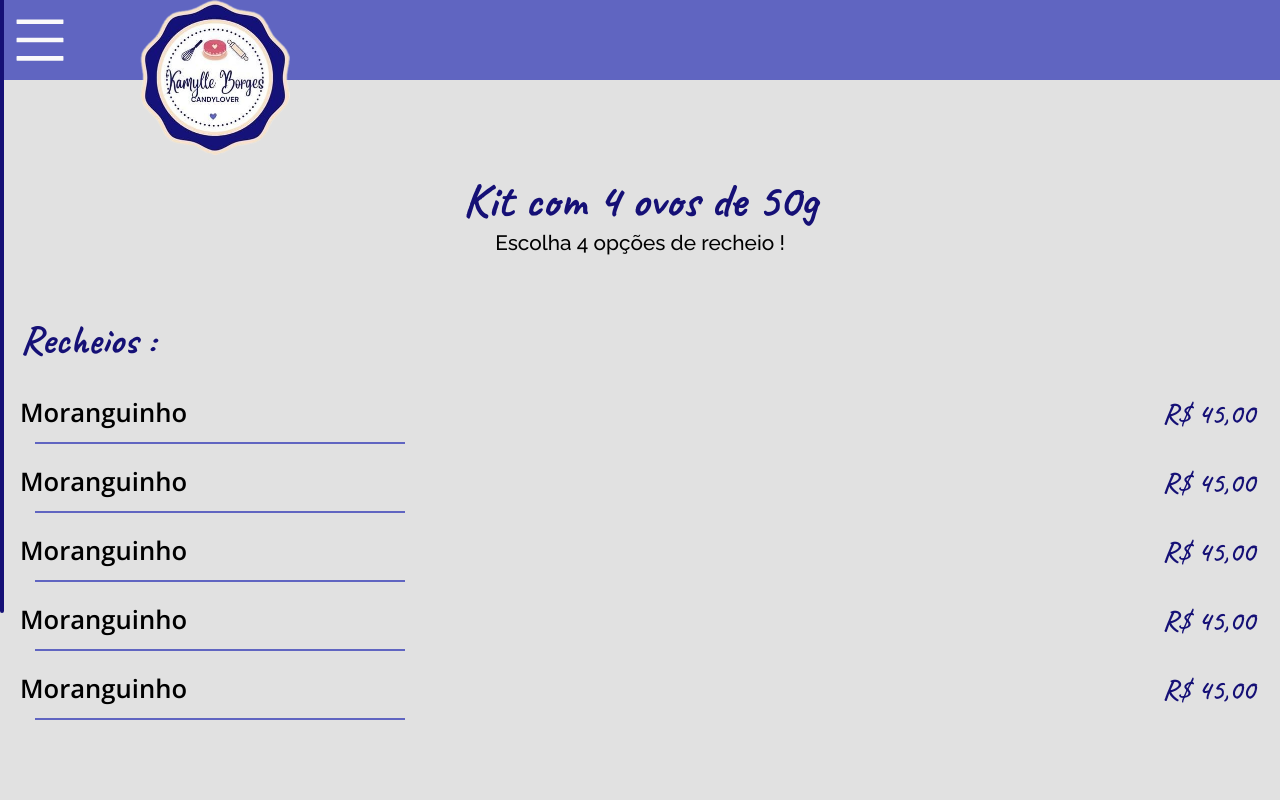
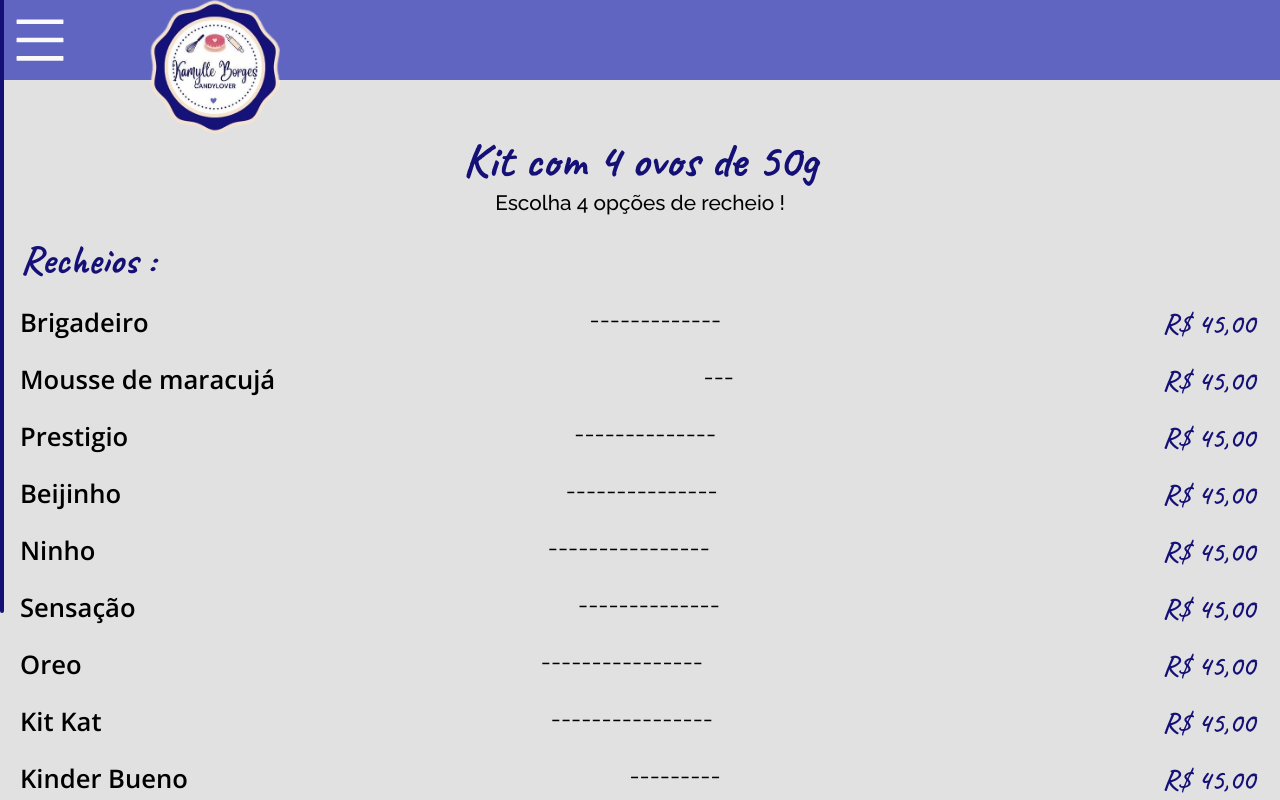
Before and after one commit to kaiqueZpriv1/candylover, a React (Create React App) app: page /kit in a window 1280 px wide. Built offline with nearby package versions, Linux system fonts and the light colour scheme.

Commit message:
Model 1 and kit

```diff
--- a/src/pages/Pascoa/50g/Kit.tsx
+++ b/src/pages/Pascoa/50g/Kit.tsx
@@ -1,15 +1,65 @@
 import React from 'react';
 import Global from '../../../components/Global';
 import { HeaderG } from '../../header global/HeaderG';
-import {
-	Cardapio,
-	CardapioList,
-	HomePages,
-	LineRecheio,
-	TextHomeInicial,
-} from './style';
+import { Cardapio, CardapioList, HomePages, TextHomeInicial } from './style';
 
 export const Kit = () => {
+	const recheio = [
+		{
+			id: 0,
+			recheio: 'Brigadeiro',
+			value: 'R$ 45,00',
+			line: '-------------'
+		},
+		{
+			id: 1,
+			recheio: 'Mousse de maracujá',
+			value: 'R$ 45,00',
+			line: '---'
+		},
+		{
+			id: 2,
+			recheio: 'Prestigio',
+			value: 'R$ 45,00',
+			line: '--------------'
+		},
+		{
+			id: 3,
+			recheio: 'Beijinho',
+			value: 'R$ 45,00',
+			line: '---------------'
+		},
+		{
+			id: 4,
+			recheio: 'Ninho',
+			value: 'R$ 45,00',
+			line: '----------------'
+		},
+		{
+			id: 5,
+			recheio: 'Sensação',
+			value: 'R$ 45,00',
+			line: '--------------'
+		},
+		{
+			id: 6,
+			recheio: 'Oreo',
+			value: 'R$ 45,00',
+			line: '----------------'
+		},
+		{
+			id: 7,
+			recheio: 'Kit Kat',
+			value: 'R$ 45,00',
+			line: '----------------'
+		},
+		{
+			id: 8,
+			recheio: 'Kinder Bueno',
+			value: 'R$ 45,00',
+			line: '---------'
+		},
+	];
 	return (
 		<>
 			<Global />
@@ -23,31 +73,15 @@
 					<Cardapio>
 						<span className='span-inicial'>Recheios :</span>
 						<div className='container-cardapio'>
-							<CardapioList>
-								<h3 className='recheio-text'>Moranguinho</h3>
-								<span className='value-recheio'>R$ 45,00</span>
-							</CardapioList>
-							<LineRecheio />
-							<CardapioList>
-								<h3 className='recheio-text'>Moranguinho</h3>
-								<span className='value-recheio'>R$ 45,00</span>
-							</CardapioList>
-							<LineRecheio />
-							<CardapioList>
-								<h3 className='recheio-text'>Moranguinho</h3>
-								<span className='value-recheio'>R$ 45,00</span>
-							</CardapioList>
-							<LineRecheio />
-							<CardapioList>
-								<h3 className='recheio-text'>Moranguinho</h3>
-								<span className='value-recheio'>R$ 45,00</span>
-							</CardapioList>
-							<LineRecheio />
-							<CardapioList>
-								<h3 className='recheio-text'>Moranguinho</h3>
-								<span className='value-recheio'>R$ 45,00</span>
-							</CardapioList>
-							<LineRecheio />
+							{recheio.map((i) => {
+								return (
+									<CardapioList key={i.id}>
+										<h3 className='recheio-text'>{i.recheio}</h3>
+										<p className='line-cardapio'>{i.line}</p>
+										<span className='value-recheio'>{i.value}</span>
+									</CardapioList>
+								);
+							})}
 						</div>
 					</Cardapio>
 				</div>
--- a/src/pages/Pascoa/50g/style.ts
+++ b/src/pages/Pascoa/50g/style.ts
@@ -1,7 +1,7 @@
 import styled from 'styled-components';
 
 export const HomePages = styled.div`
-	padding: 90px 0 0 0;
+	padding: 50px 0 0 0;
 	.container-homeP {
 		display: flex;
 		flex-direction: column;
@@ -27,10 +27,10 @@
 `;
 
 export const Cardapio = styled.div`
-	padding: 60px 10px 0 5px;
+	padding: 20px 10px 0 5px;
 	display: flex;
 	flex-direction: column;
-	gap: 20px;
+	gap: 10px;
 	.span-inicial {
 		font-size: 2.5em;
 		font-weight: 700;
@@ -47,7 +47,6 @@
 
 export const CardapioList = styled.div`
 	display: flex;
-	/* flex-direction: column; */
 	justify-content: space-between;
 	padding: 10px 15px 0 15px;
 	.recheio-text {
@@ -60,13 +59,7 @@
 		color: #151076;
 		font-weight: 600;
 	}
+	.line-cardapio {
+		font-size: 1.5em;
+	}
 `;
-
-export const LineRecheio = styled.div`
-	text-align: center;
-	height: 2px;
-	width: 370px;
-	background-color: #6065c1;
-	position: relative;
-	left: 30px;
-`;
--- a/src/pages/header global/style.ts
+++ b/src/pages/header global/style.ts
@@ -17,8 +17,8 @@
 
 export const LogoHG = styled.div`
 	position: absolute;
-	inset: 0 0 0 140px;
+	inset: 0 0 0 150px;
 	.image-logo {
-		width: 150px;
+		width: 130px;
 	}
 `;
```
